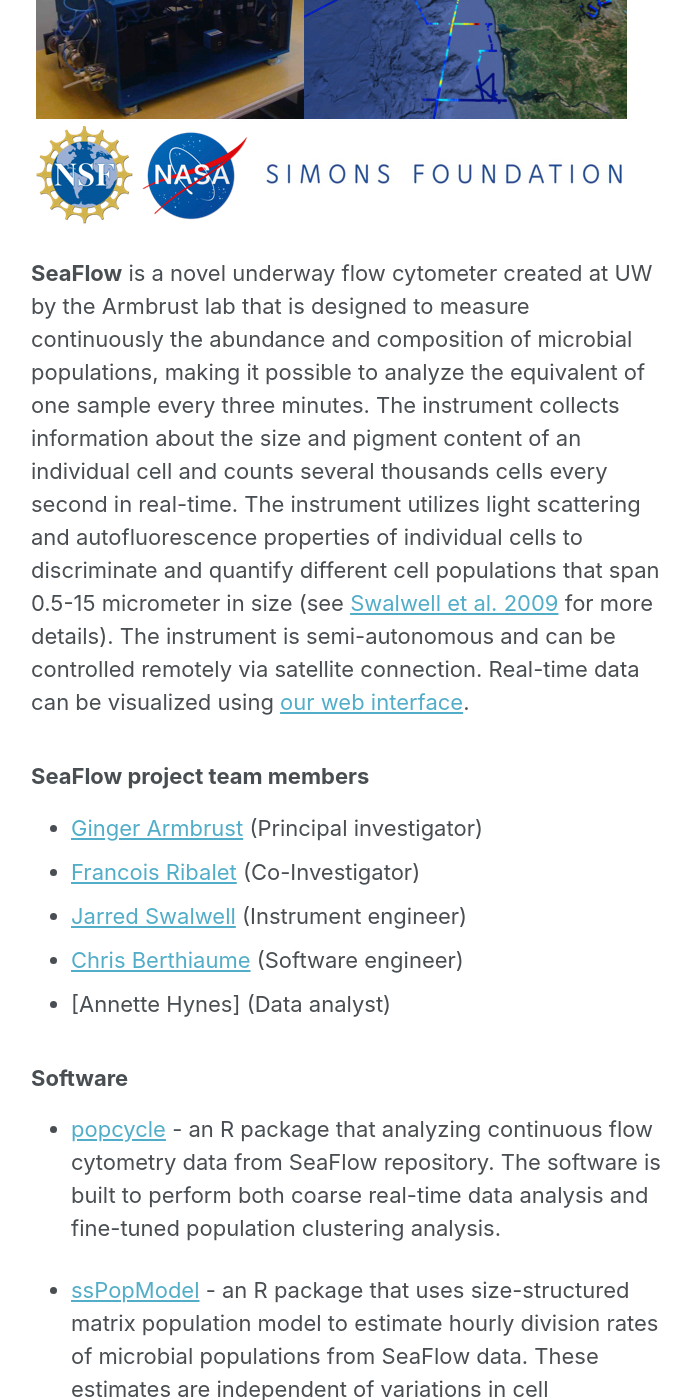
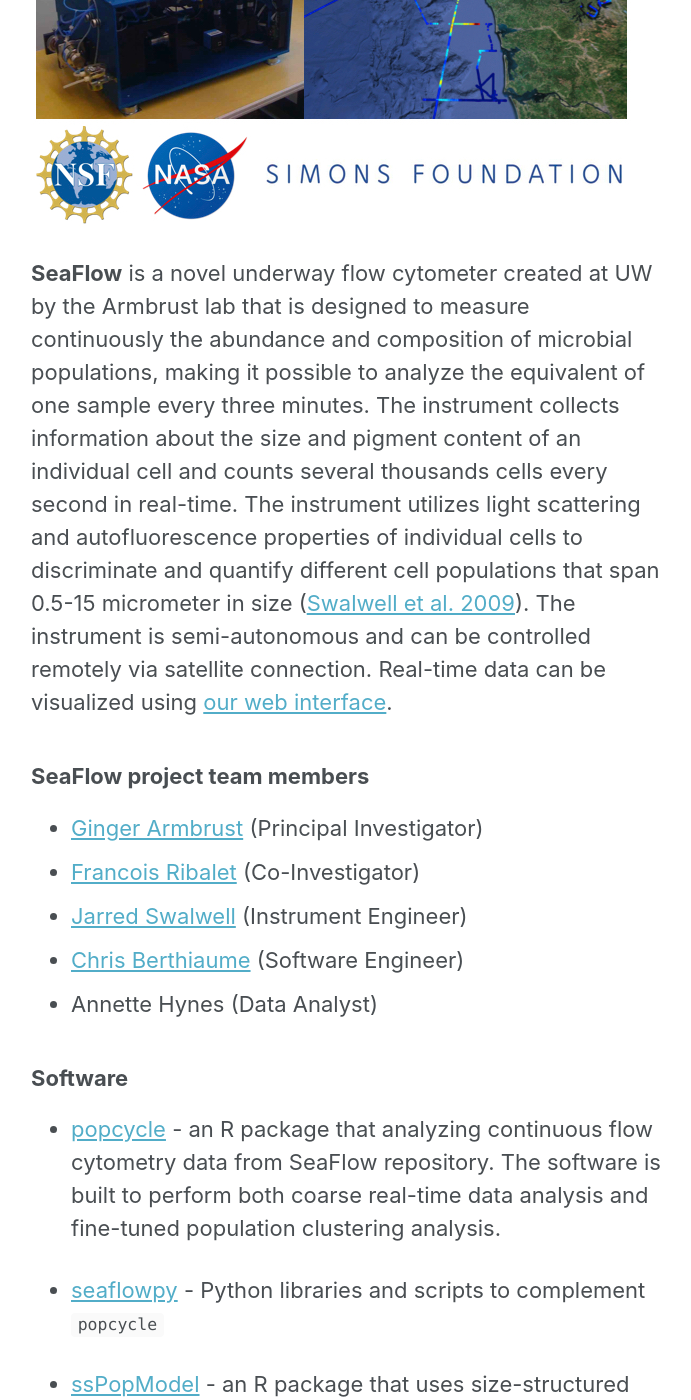
Before and after one commit to armbrustlab/armbrustlab.github.io, a Jekyll site: the page built from collections/_tools/seaflow.md, in a window 1280 px wide and 1400 px high, scrolled down 335 px. Shown: the whole window, without its empty margins (291-982 px from the left). Built offline with Jekyll 4.4.1, drawn with Linux system fonts in a browser that asks for light colours; nearby versions of some CDN libraries; some of the changed text lies outside the part shown.

Commit message:
Update seaflow.md

````diff
--- a/collections/_tools/seaflow.md
+++ b/collections/_tools/seaflow.md
@@ -4,29 +4,30 @@
 
 ![Seaflow]({% link /assets/images/seaflow.jpeg %})
 
-**SeaFlow** is a novel underway flow cytometer created at UW by the Armbrust lab that is designed to measure continuously the abundance and composition of microbial populations, making it possible to analyze the equivalent of one sample every three minutes. The instrument collects information about the size and pigment content of an individual cell and counts several thousands cells every second in real-time. The instrument utilizes light scattering and autofluorescence properties of individual cells to discriminate and quantify different cell populations that span 0.5-15 micrometer in size (see [Swalwell et al. 2009](https://doi.org/10.4319/lom.2011.9.466) for more details). The instrument is semi-autonomous and can be controlled remotely via satellite connection. Real-time data can be visualized using [our web interface](http://armbrustlab.github.io/seaflowviz3/).
+**SeaFlow** is a novel underway flow cytometer created at UW by the Armbrust lab that is designed to measure continuously the abundance and composition of microbial populations, making it possible to analyze the equivalent of one sample every three minutes. The instrument collects information about the size and pigment content of an individual cell and counts several thousands cells every second in real-time. The instrument utilizes light scattering and autofluorescence properties of individual cells to discriminate and quantify different cell populations that span 0.5-15 micrometer in size ([Swalwell et al. 2009](https://doi.org/10.4319/lom.2011.9.466)). The instrument is semi-autonomous and can be controlled remotely via satellite connection. Real-time data can be visualized using [our web interface](http://armbrustlab.github.io/seaflowviz3/).
 
 ### SeaFlow project team members
-- [Ginger Armbrust](https://armbrustlab.ocean.washington.edu/people/armbrust/) (Principal investigator)
+- [Ginger Armbrust](https://armbrustlab.ocean.washington.edu/people/armbrust/) (Principal Investigator)
 - [Francois Ribalet](https://armbrustlab.ocean.washington.edu/people/ribalet/) (Co-Investigator)
-- [Jarred Swalwell](https://armbrustlab.ocean.washington.edu/people/swalwell/) (Instrument engineer)
-- [Chris Berthiaume](https://armbrustlab.ocean.washington.edu/people/beethiaume/) (Software engineer)
-- [Annette Hynes] (Data analyst)
+- [Jarred Swalwell](https://armbrustlab.ocean.washington.edu/people/swalwell/) (Instrument Engineer)
+- [Chris Berthiaume](https://armbrustlab.ocean.washington.edu/people/beethiaume/) (Software Engineer)
+- Annette Hynes (Data Analyst)
 
 
 ### Software
 * [popcycle](https://github.com/uwescience/popcycle) - an R package that analyzing continuous flow cytometry data from SeaFlow repository. The software is built to perform both coarse real-time data analysis and fine-tuned population clustering analysis.
 
+* [seaflowpy](https://github.com/armbrustlab/seaflowpy) - Python libraries and scripts to complement ```popcycle```
+
 * [ssPopModel](https://github.com/armbrustlab/ssPopModel) - an R package that uses size-structured matrix population model to estimate hourly division rates of microbial populations from SeaFlow data. These estimates are independent of variations in cell abundance and can be used to study physiologically-driven changes in population dynamics.
 
-* [seaflowpy](https://github.com/armbrustlab/seaflowpy) - Python libraries and scripts to complement [popcycle](https://github.com/uwescience/popcycle)
 
 ### Instrument Photos
 
-**First-generation** SeaFlow (June 2008)
+**Prototype** SeaFlow (June 2008)
 ![Seaflow Gen 1]({% link /assets/images/SeaFlow-gen1.jpg %})
 
-**Second-generation** SeaFlow (August 2009)
+**First-generation** SeaFlow (August 2009)
 ![Seaflow Gen 2]({% link /assets/images/seaflow-gen2.jpg %})
 
 SeaFlow on the UW **research vessel** (April 2010)
````
